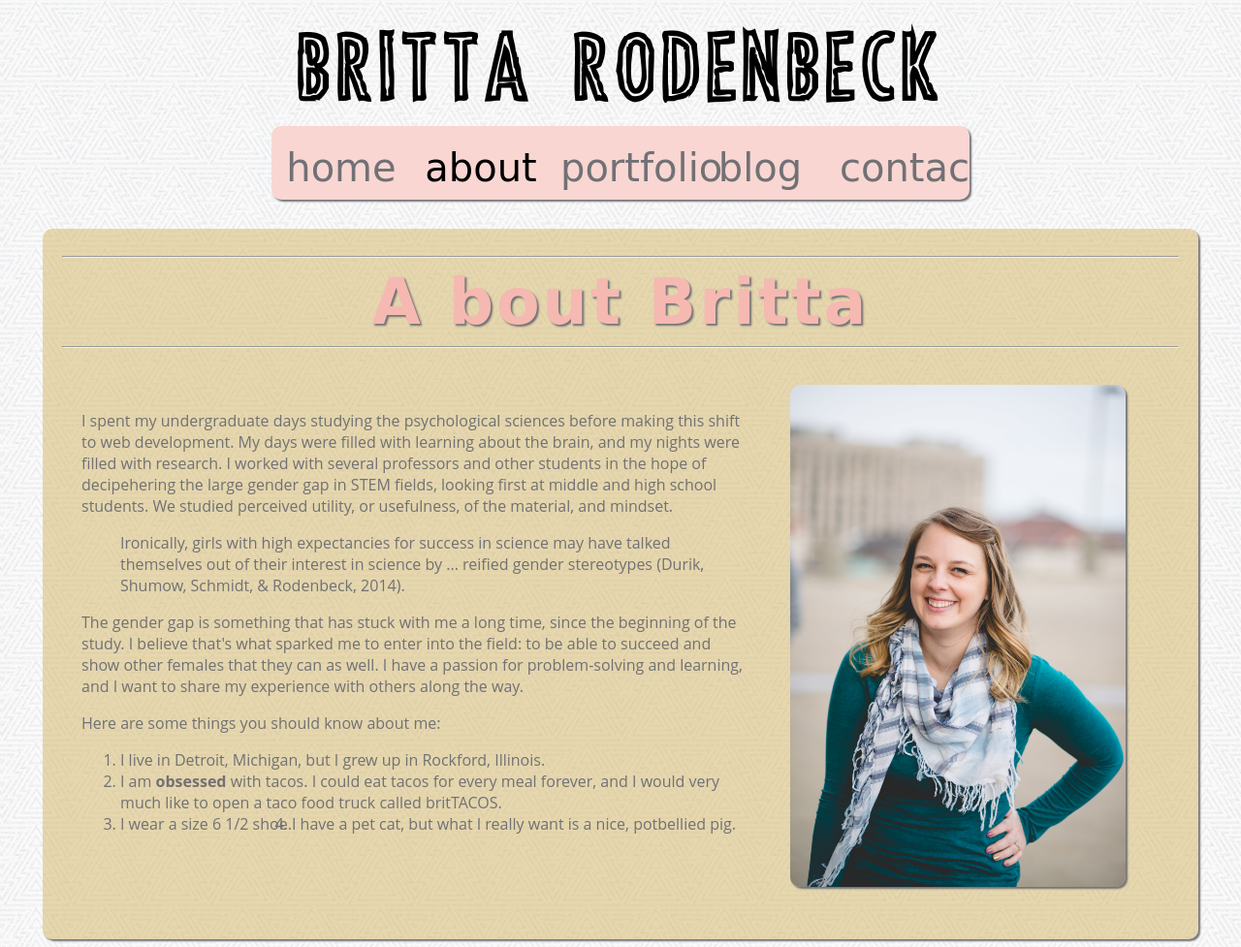
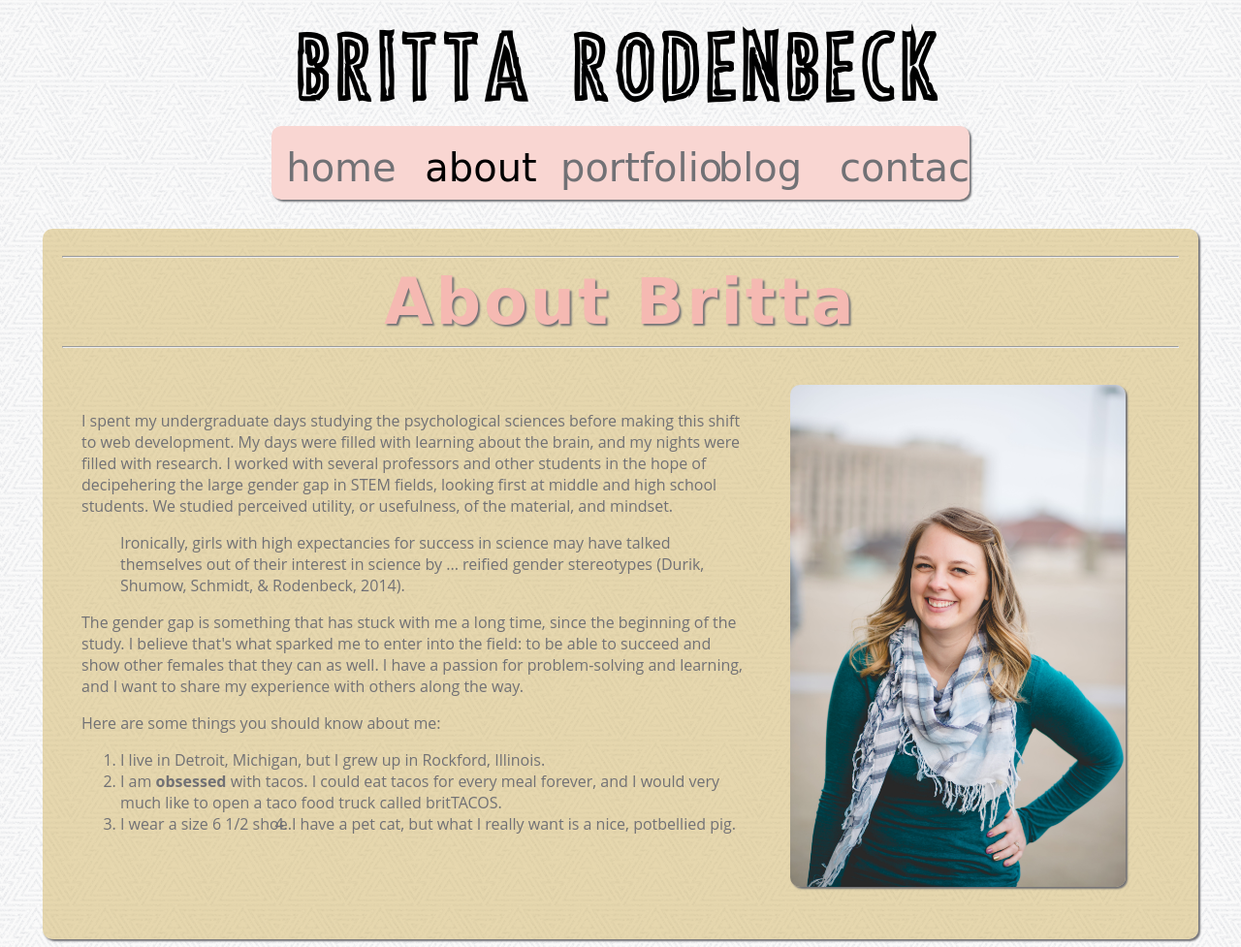
Before and after one commit to brodenbeck/rodenbeckPortfolio, a plain HTML site: page about.html in a window 1280 px wide. Shown: the top 977 px of the page at 97% size. Drawn offline with Linux system fonts and the light colour scheme; a web font is replaced by a local one.

Commit message:
Update about.html

```diff
--- a/about.html
+++ b/about.html
@@ -25,7 +25,7 @@
 			</ul>
 		</nav>
 		<div class="info-wrap">
-			<hr/><h2>A bout Britta</h2><hr/>
+			<hr/><h2>About Britta</h2><hr/>
 			<div class="row">
 				<div class="col-8">
 					<p>I spent my undergraduate days studying the psychological sciences before making this shift to web development. My days were filled with learning about the brain, and my nights were filled with research. I worked with several professors and other students in the hope of decipehering the large gender gap in STEM fields, looking first at middle and high school students. We studied perceived utility, or usefulness, of the material, and mindset.</p>
```
